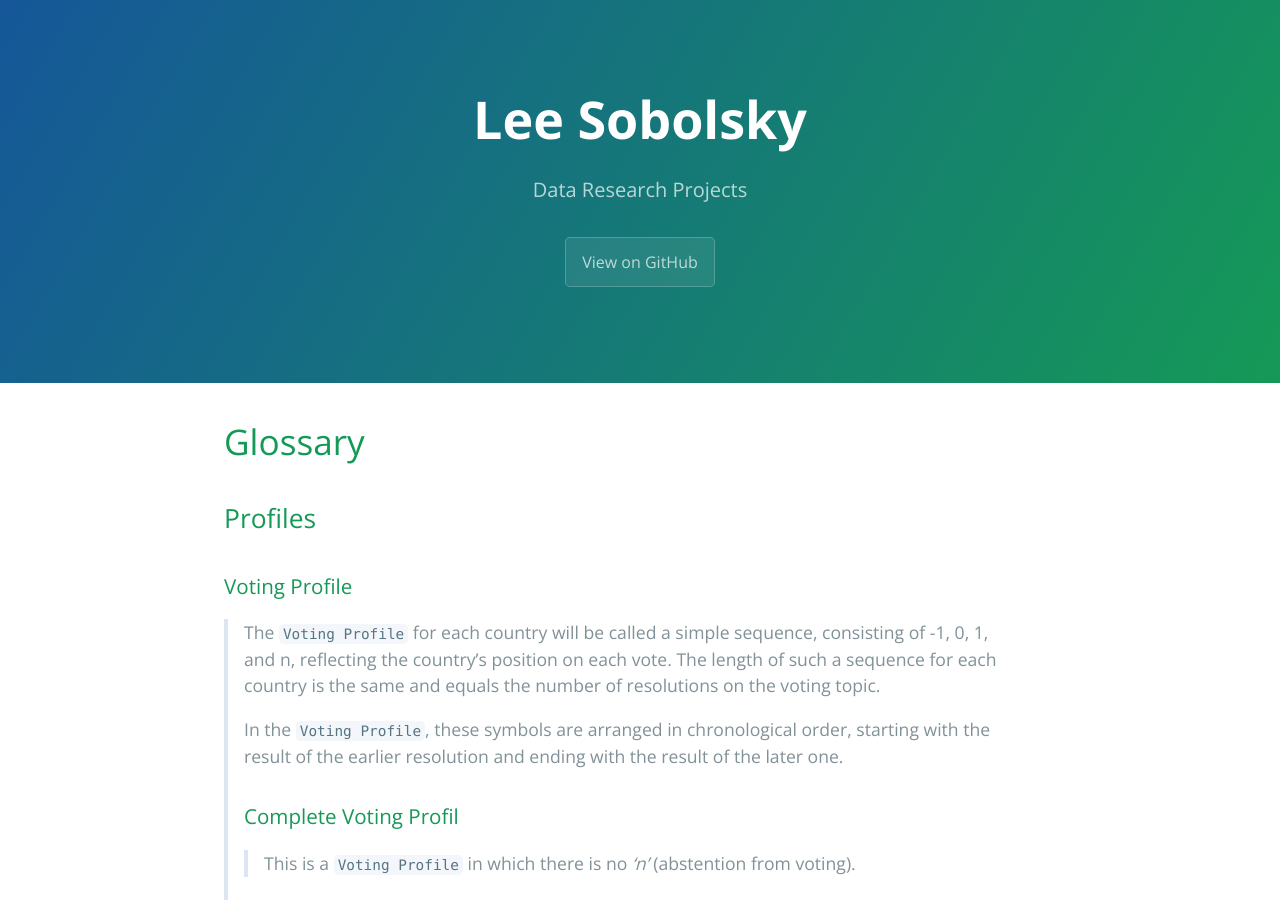
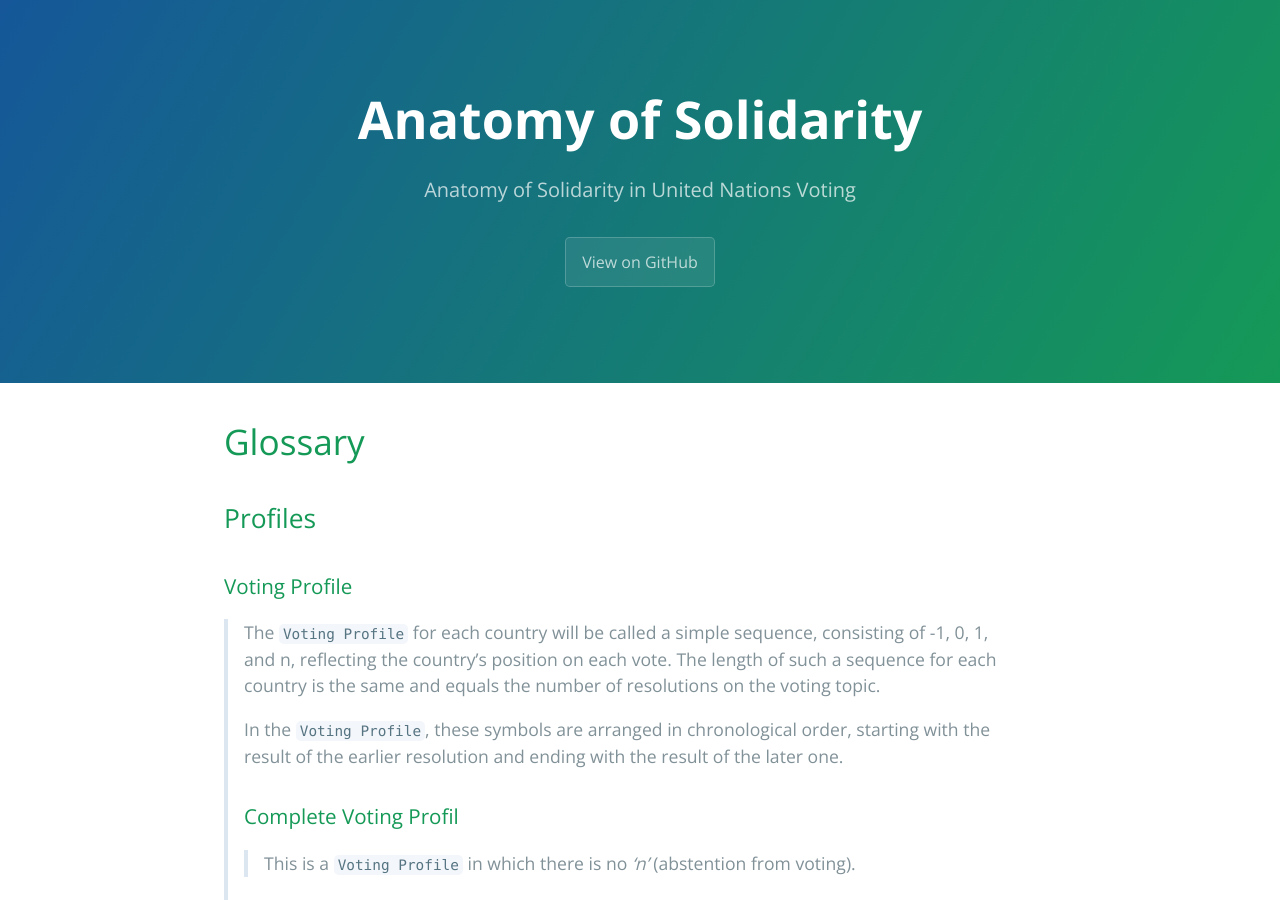
Before and after one commit to sobolsky/un, a Jekyll site: the page built from glossary.md, in a window 1280 px wide and 900 px high. Built offline with Jekyll 4.4.1, drawn with Linux system fonts in a browser that asks for light colours.

Commit message:
Update glossary.md

```diff
--- a/glossary.md
+++ b/glossary.md
@@ -1,7 +1,7 @@
 ---
 layout: default
-title: Lee Sobolsky
-description: Data Research Projects
+title: Anatomy of Solidarity
+description: Anatomy of Solidarity in United Nations Voting
 show_downloads: false
 google_analytics:
 theme: jekyll-theme-cayman
```
